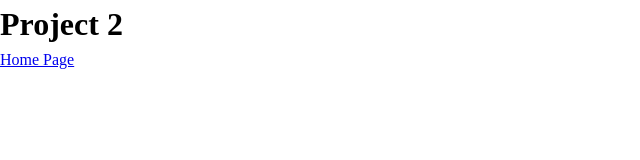
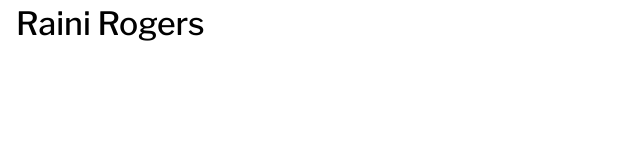
Before and after one commit to rainirogers/gra322, a plain HTML site: page project2/index.html in a window 1280 px wide. Shown: the whole page, without its empty margins (0-640 px from the left). Drawn offline with nearby package versions, Linux system fonts and the light colour scheme.

Commit message:
Add grid and color variables

```diff
--- a/project2/css/styles.css
+++ b/project2/css/styles.css
@@ -0,0 +1,22 @@
+html {
+    --gray: #444;
+    --gray-dark: #333;
+    --gray-light: #f2f2f2;
+}
+
+body {
+    font-family: 'Libre Franklin', Helvetica, Arial, sans-serif;
+}
+
+h1 {
+    font-weight: 500;
+}
+
+.grid {
+    display: grid;
+    grid-template-columns: [full-start] minmax(1rem, 1fr) [main-start] minmax(0, 1280px) [main-end] minmax(1rem, 1fr) [full-end];
+}
+
+.grid > * {
+    grid-column: main;
+}
--- a/project2/index.html
+++ b/project2/index.html
@@ -9,6 +9,10 @@
   <meta name="viewport" content="width=device-width, initial-scale=1">
 
   <!-- Load Styles -->
+  <link rel="preconnect" href="https://fonts.googleapis.com">
+  <link rel="preconnect" href="https://fonts.gstatic.com" crossorigin>
+  <link href="https://fonts.googleapis.com/css2?family=Libre+Franklin:ital,wght@0,300;0,500;1,300&display=swap" rel="stylesheet">
+
   <link rel="stylesheet" href="css/reset.css">
   <link rel="stylesheet" href="css/styles.css">
 
@@ -16,8 +20,9 @@
 
 <body>
   <!-- Add your content here -->
-  <h1>Project 2</h1>
-  <a href="../index.html" title="Home Page">Home Page</a>
+<header class="grid">
+  <h1>Raini Rogers</h1>
+</header>
 
   <!-- Load Scripts -->
   <script src="js/scripts.js"></script>
```
